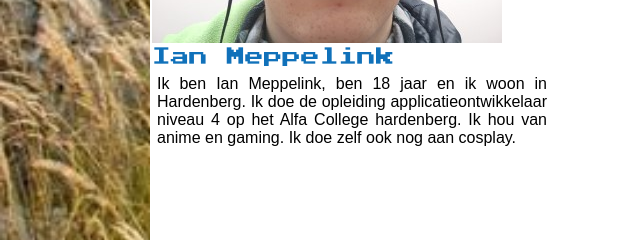
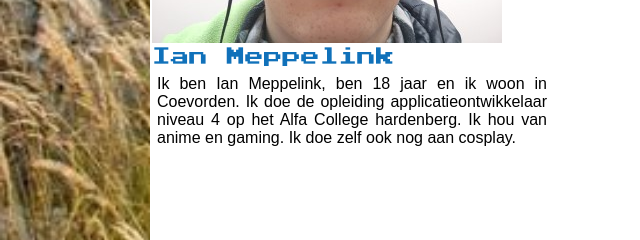
Before and after one commit to NicktenCaatFord/projectTwee, a plain HTML site: page overons.html in a window 1280 px wide. Shown: the part 1130-1370 px from the top of the page, 0-640 px from the left. Drawn offline with Linux system fonts and the light colour scheme; files that its build step writes are made by us from their sources.

Commit message:
Update overons.html
OOF

```diff
--- a/overons.html
+++ b/overons.html
@@ -52,7 +52,7 @@
 					<img src="images/iantwee.jpg" alt="Ian">
 					<span class="span">Ian Meppelink</span>
 					<p>
-						Ik ben Ian Meppelink, ben 18 jaar en ik woon in Hardenberg.
+						Ik ben Ian Meppelink, ben 18 jaar en ik woon in Coevorden.
 						Ik doe de opleiding applicatieontwikkelaar niveau 4 op het Alfa College hardenberg.
 						Ik hou  van anime  en gaming. Ik doe zelf ook nog aan cosplay.
 					</p>
```
